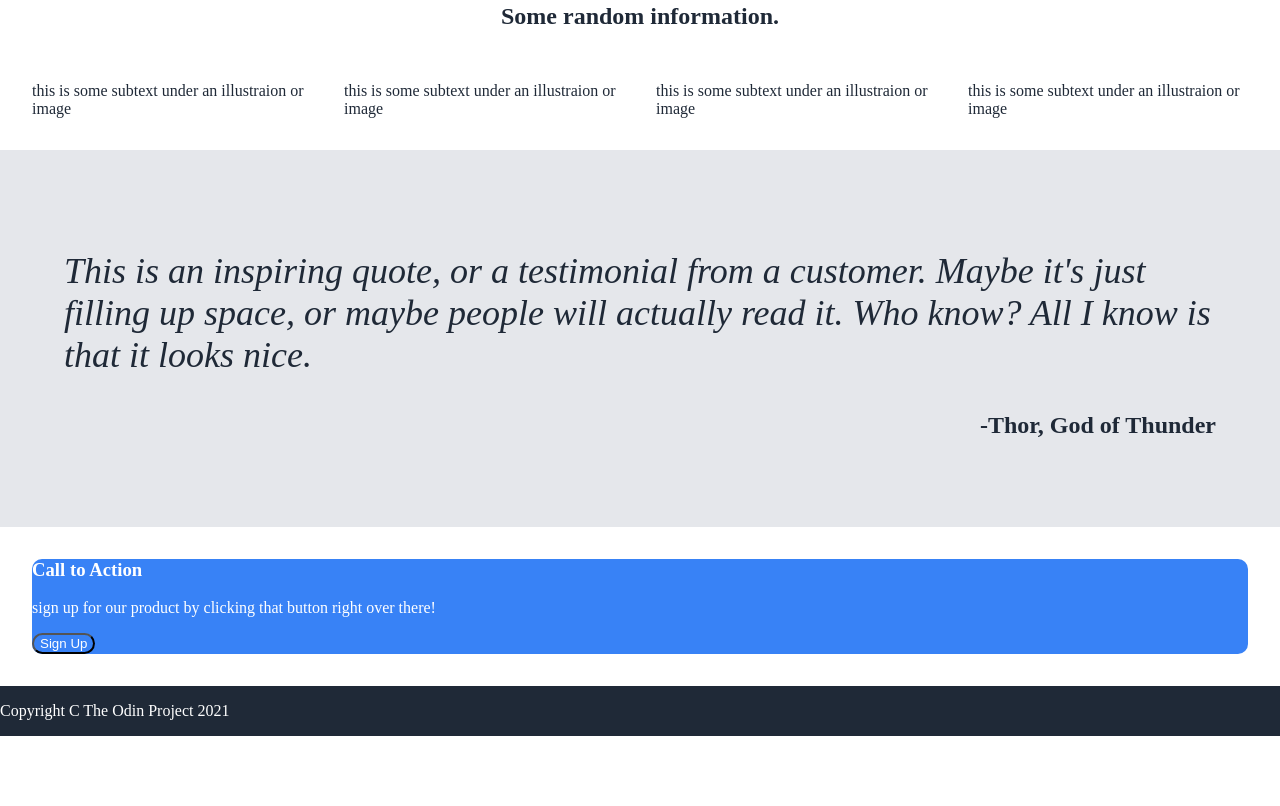
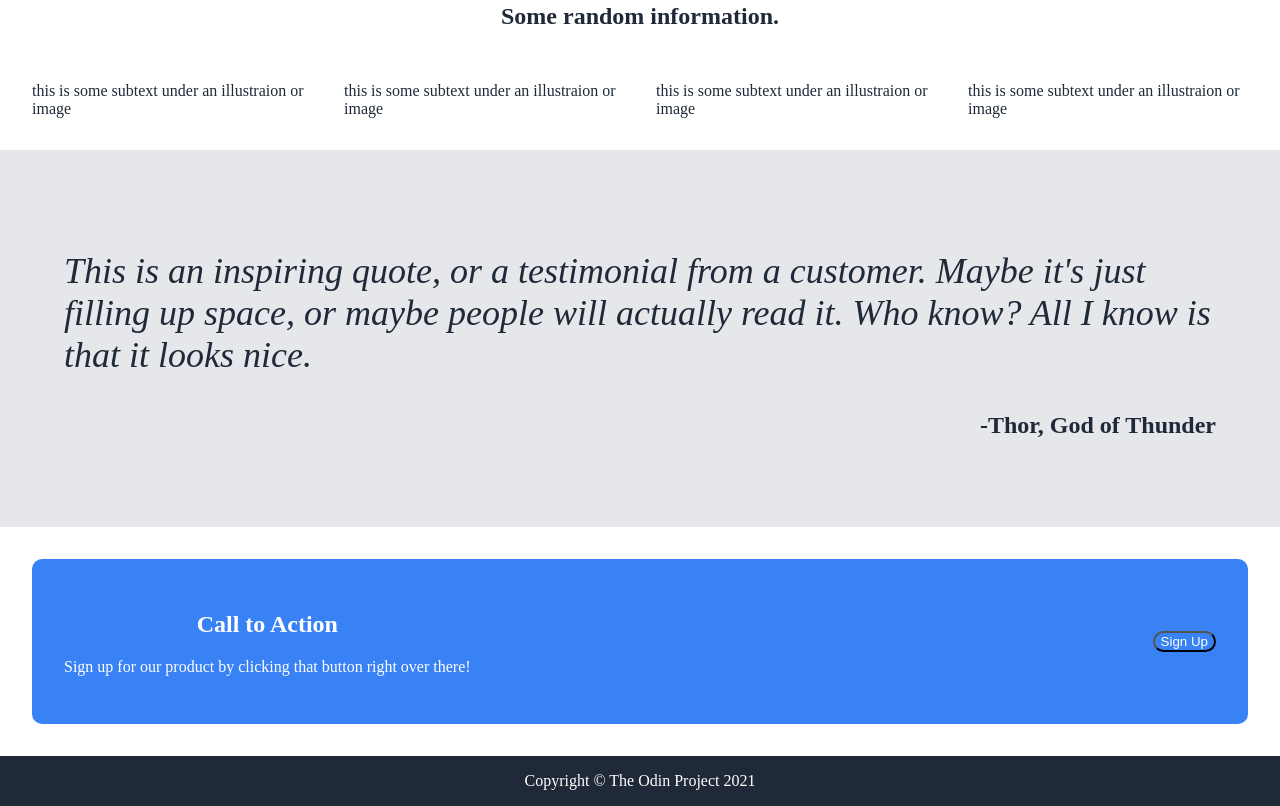
Before and after one commit to AzArod/Landing-Page, a plain HTML site: page index.html in a window 1280 px wide. Shown: the part 387-1193 px from the top of the page. Before the commit the page ends 1123 px from the top, so only its background shows below. Drawn offline with Linux system fonts and the light colour scheme.

Commit message:
completed landing page using only my own resources

```diff
--- a/index.html
+++ b/index.html
@@ -40,15 +40,17 @@
             <p>-Thor, God of Thunder</p>
         </div>
         <div class="action">
-            <h3>Call to Action</h3>
-            <p>sign up for our product by clicking that button right over there!</p>
+            <div class="action-text">
+                <h2>Call to Action</h2>
+                <p>Sign up for our product by clicking that button right over there!</p>
+            </div>
             <button class="button">Sign Up</button>
             </div>
      </div>
     </div>
     </div>
     <div class="footer">
-        <p>Copyright C The Odin Project 2021</p>
+        <p>Copyright &copy; The Odin Project 2021</p>
     </div>
 </body>
 </html>
--- a/style.css
+++ b/style.css
@@ -56,15 +56,20 @@ body {
 }
 
 .action {
+    display: flex;
+    justify-content: space-between;
+    align-items: center;
     background-color: #3882F6;
     color: white;
     margin: 32px;
+    padding: 32px;
     border-radius: 10px;
 }
 
 .footer {
     background-color: #1F2937;
     color: white;
+    text-align: center;
 }
 
 a:link, a:visited {
```
